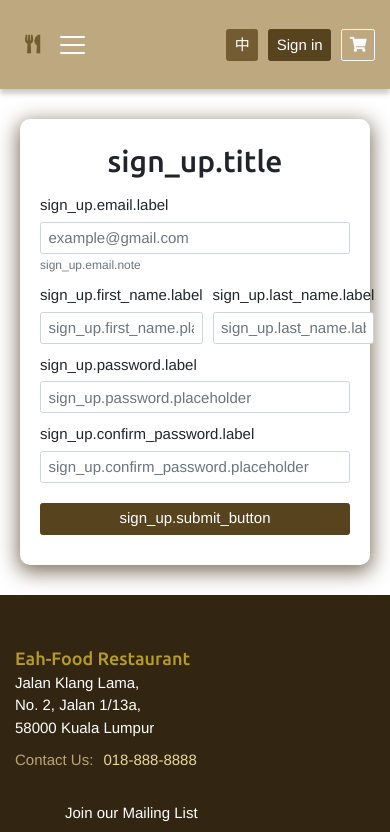
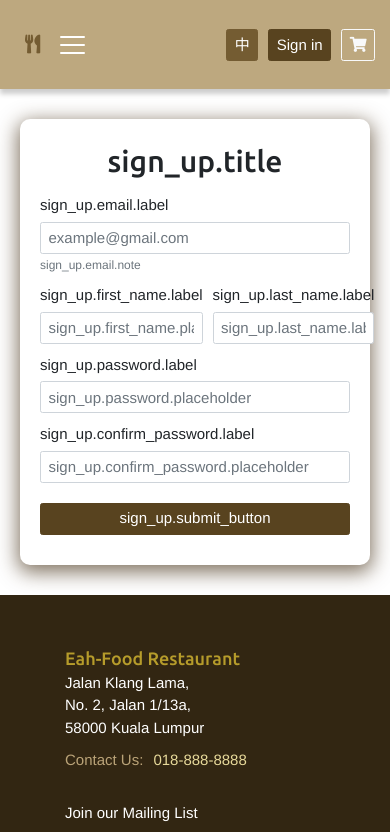
Before and after one commit to LCLY/fnb, a React (Create React App) app: page /signup in a window 390 px wide. Shown: the top 832 px of the page. Built offline with nearby package versions, Linux system fonts and the light colour scheme; what i18next-xhr-backend would draw is missing.

Commit message:
fix: mobile padding on col 1

```diff
--- a/src/components/UI/FooterComponent/FooterComponent.scss
+++ b/src/components/UI/FooterComponent/FooterComponent.scss
@@ -27,7 +27,7 @@
         padding-right: 0rem;
       }
       @include respond-to(mobile) {
-        padding-right: 0rem;
+        padding: 0 5rem;
         justify-content: flex-start;
       }
     }
@@ -121,6 +121,7 @@
       }
 
       color: $tertiary-color-1;
+      margin-right: 1rem;
       @include respond-to(medium) {
         font-size: 1.8rem;
       }
```
